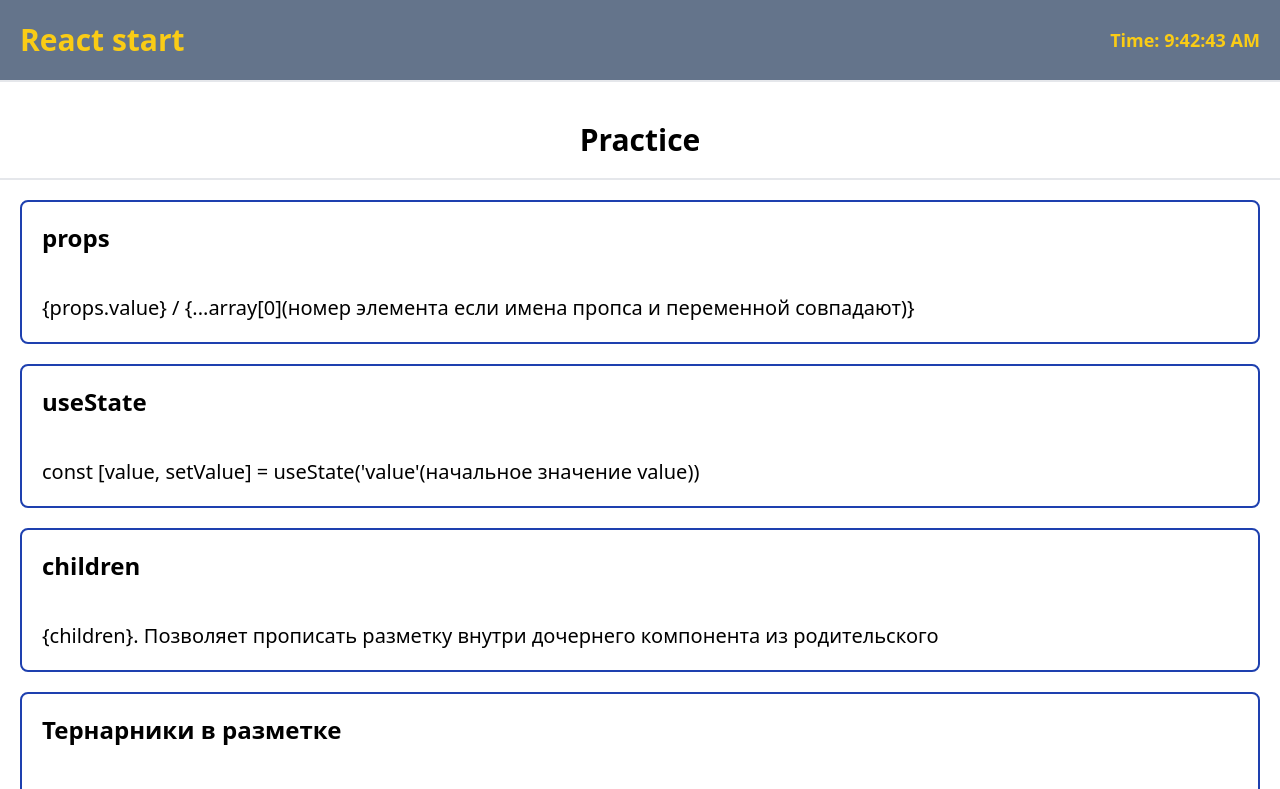
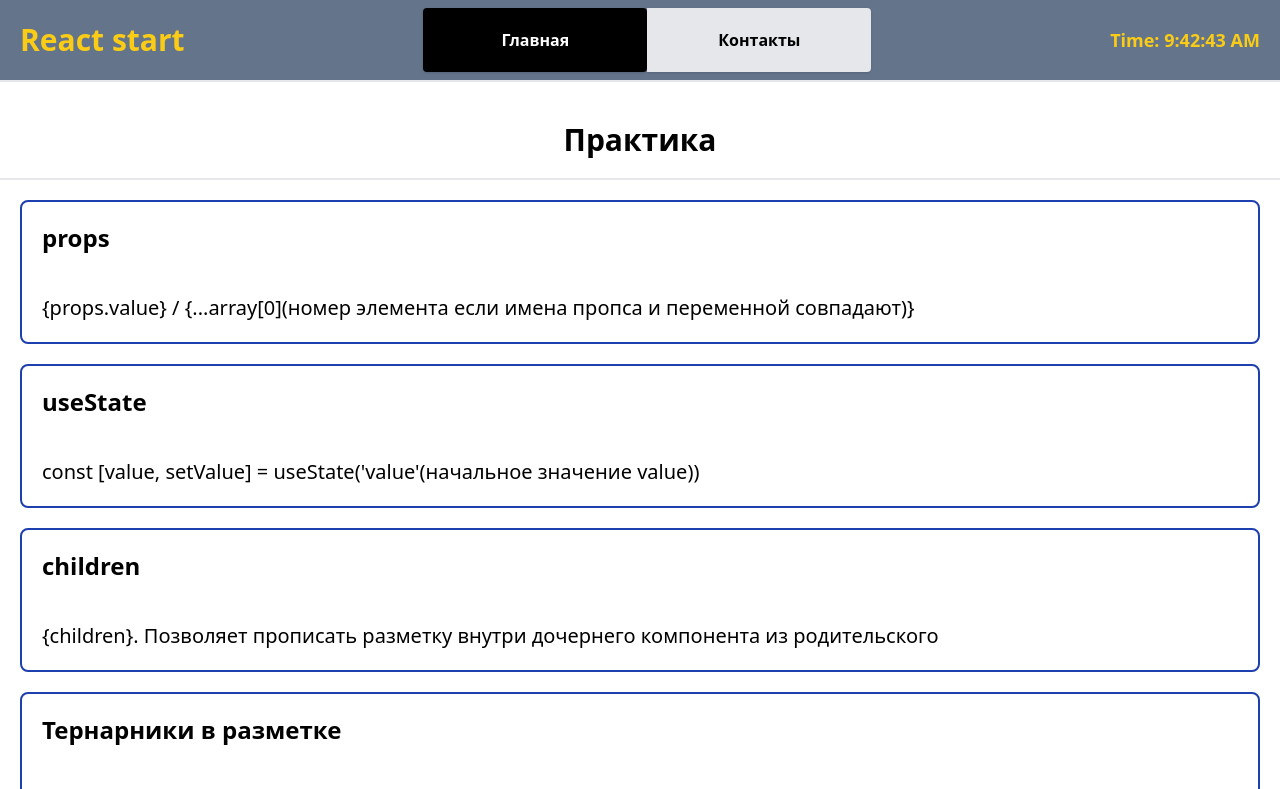
Before and after one commit to DaniiL10062005/First-meet-with-React, a React (Create React App) app: page / in a window 1280 px wide. Shown: the top 789 px of the page. Built offline with nearby package versions, Linux system fonts and the light colour scheme.

Commit message:
что-то типо роутов

```diff
--- a/src/App.js
+++ b/src/App.js
@@ -1,18 +1,43 @@
-import React from 'react'
+import React, { useState } from 'react'
 
 import Header from './components/Header'
 import ArrayButtons from './components/ArrayButtons'
 import Ul from './components/Ul'
+import Contatcts from './components/Contatcts'
+import ButtonForHeading from './components/Button/ButtonForHeading'
 
 function App() {
+  const [page, setPage] = useState('main')
+
   return (
     <>
-      <Header />
-      <h1 className="text-bold text-center font-bold text-3xl pb-5 border-b-2">Practice</h1>
+      <Header>
+        <ButtonForHeading
+          isActive={page === 'main'}
+          onClick={() => setPage('main')}
+          classN={'bg-gray-200 rounded-l'}
+        >
+          Главная
+        </ButtonForHeading>
+        <ButtonForHeading
+          isActive={page === 'contacts'}
+          onClick={() => setPage('contacts')}
+          classN={'bg-gray-200 rounded-r'}
+        >
+          Контакты
+        </ButtonForHeading>
+      </Header>
 
-      <Ul />
-
-      <ArrayButtons />
+      {page === 'main' ? (
+        <>
+          <h1 className="text-bold text-center font-bold text-3xl pb-5 border-b-2">Практика</h1>
+          <Ul />
+          <ArrayButtons />
+        </>
+      ) : (
+        <Contatcts></Contatcts>
+      )}
+      {/*Пока не изучу роутеры */}
     </>
   )
 }
--- a/src/components/ArrayButtons.js
+++ b/src/components/ArrayButtons.js
@@ -1,4 +1,4 @@
-import Button from './Button'
+import Button from './Button/Button'
 import { about } from './data'
 import { useState } from 'react'
 
--- /dev/null
+++ b/src/components/Button/ButtonForHeading.js
@@ -0,0 +1,12 @@
+export default function Button({ children, onClick, classN, isActive }) {
+  return (
+    <button
+      onClick={onClick}
+      className={`px-10 py-1 h-16 w-56 outline-none font-bold transition-all duration-500 active:bg-black active:text-white shadow ${
+        isActive ? 'bg-black text-white rounded' : classN
+      }`}
+    >
+      {children}
+    </button>
+  )
+}
--- /dev/null
+++ b/src/components/Contatcts.js
@@ -0,0 +1,3 @@
+export default function Contatcts() {
+  return <h1 className="text-3xl text-center font-bold">Обратная связь</h1>
+}
--- a/src/components/Header.js
+++ b/src/components/Header.js
@@ -1,12 +1,15 @@
 import { useState } from 'react'
+import ButtonForHeading from './Button/ButtonForHeading'
+import { click } from '@testing-library/user-event/dist/click'
 
-export default function Header() {
+export default function Header({ children }) {
   const [time, setTime] = useState(new Date())
   setInterval(() => setTime(new Date()), 1000)
 
   return (
     <header className="flex bg-slate-500 justify-between items-center border-b-2 h-16 py-10 px-5 mb-10">
       <h3 className="text-yellow-400 text-3xl font-bold inline-block">React start</h3>
+      <div className="flex">{children}</div>
       <span className="text-yellow-400 font-bold text-lg">Time: {time.toLocaleTimeString()}</span>
     </header>
   )
--- /dev/null
+++ b/src/components/TabsSection.js
@@ -0,0 +1,27 @@
+import { useState } from 'react'
+import ButtonForHeading from './Button/ButtonForHeading'
+
+export default function TabsSection() {
+  const [page, setPage] = useState('main')
+  const click = (page) => {
+    setPage(page)
+  }
+  return (
+    <section>
+      <ButtonForHeading
+        isActive={page === 'main'}
+        onClick={() => click('main')}
+        classN={'bg-gray-200 h-full'}
+      >
+        Главная страница
+      </ButtonForHeading>
+      <ButtonForHeading
+        isActive={page === 'contacts'}
+        onClick={() => click('contacts')}
+        classN={'bg-gray-200'}
+      >
+        Контакты
+      </ButtonForHeading>
+    </section>
+  )
+}
```
Also changed, not shown: src/components/Button/Button.js (renamed from src/components/Button.js).
